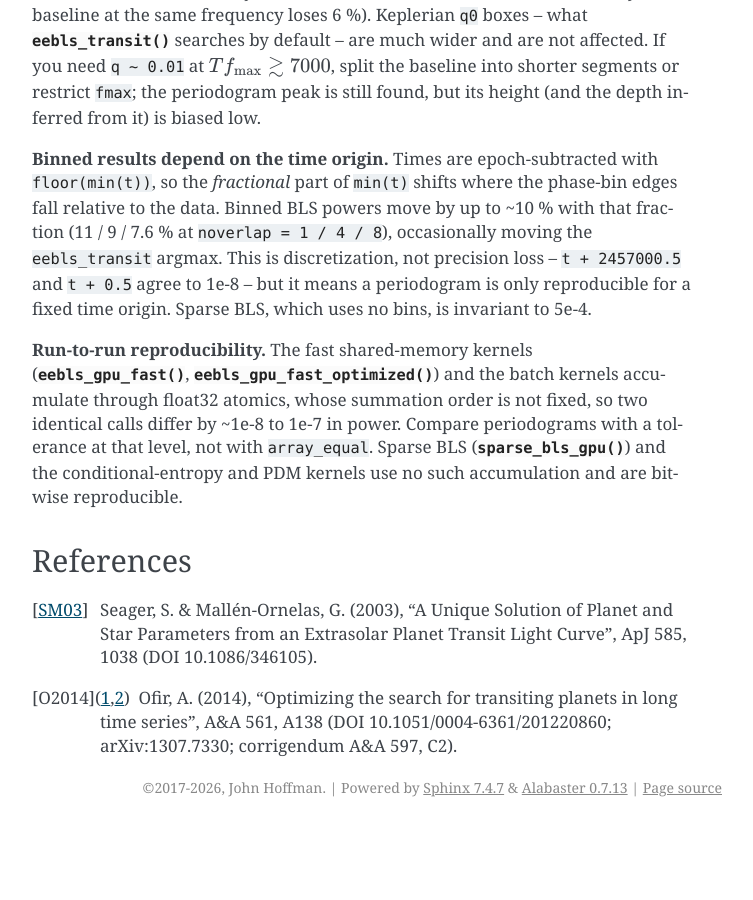
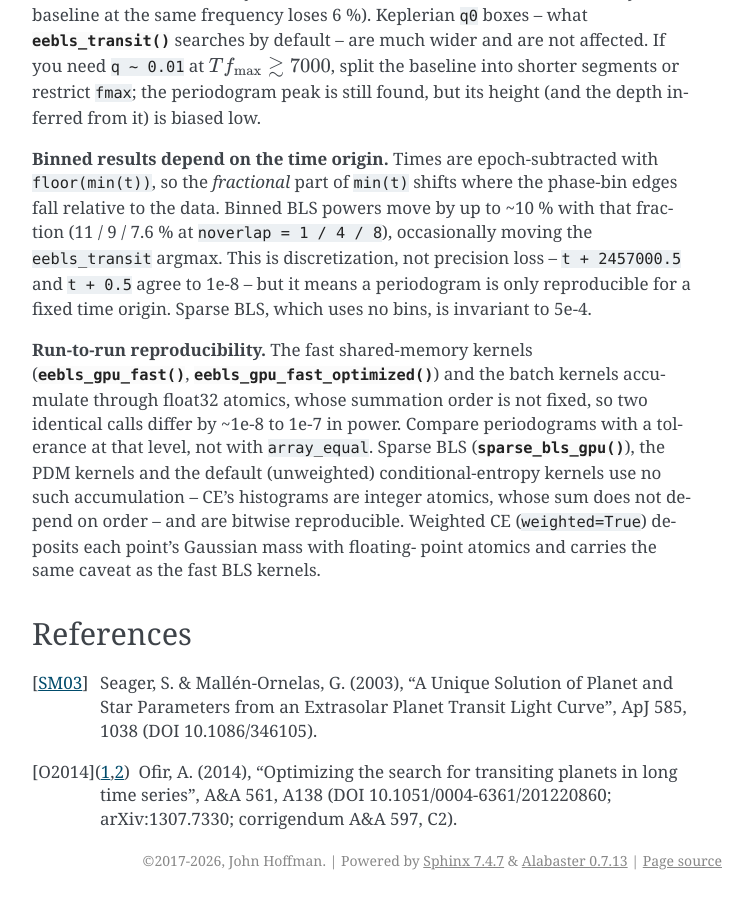
Before and after one commit to johnh2o2/cuvarbase, a Sphinx documentation site: the page built from docs/source/bls.rst, in a window 1280 px wide and 900 px high, scrolled down 9387 px. Shown: the whole window, without its empty margins (388-1141 px from the left). Built offline with Sphinx 7.4.7, drawn with Linux system fonts in a browser that asks for light colours; before the commit the page ends 10214 px from its top, so only the background shows below that; some of the changed text lies outside the part shown.

Commit message:
BLS docs/CHANGELOG: one set of grid-vectorization numbers, CE atomics caveat, disclosure gaps (review findings 19, 27, 40, 41; 38 wording)
- 41: transit_autofreq / keplerian_freq_grid docstrings, bls.rst and
  the CHANGELOG now carry the CHANGELOG's measured ratios (9.8-14.9x,
  5.2-13.6x, 0.2-10 s; shared A40 audit host) and one agreement bound
  (~1e-15 relative, one to two float64 ulps) instead of 12-30x / 10-30x
  / <= 4e-15 / 0.2-4 s.
- 40: bls.rst said the CE kernels use no atomic accumulation; weighted
  CE (weighted=True) deposits float atomics (ce.cu ATOMIC_ADD), only
  the unweighted kernels' integer atomics are order-independent.
- 19: the eebls_transit bullet says max_memory / nstreams are ignored
  with a UserWarning on the fast path.
- 27: the memory-budget / scratch-set bullet names eebls_gpu_custom too.
- 38: BLS-section bullet stating single_bls's actual input domain.

Co-Authored-By: Claude Fable 5.1 <noreply@anthropic.com>
Claude-Session: https://claude.ai/code/session_01NxdN3KdoNGAwUBvnx5wnUM

```diff
--- a/docs/source/bls.rst
+++ b/docs/source/bls.rst
@@ -432,9 +432,12 @@ is invariant to 5e-4.
 accumulate through float32 atomics, whose summation order is not fixed,
 so two identical calls differ by ~1e-8 to 1e-7 in power. Compare
 periodograms with a tolerance at that level, not with
-``array_equal``. Sparse BLS (:func:`~cuvarbase.bls.sparse_bls_gpu`) and
-the conditional-entropy and PDM kernels use no such accumulation and are
-bitwise reproducible.
+``array_equal``. Sparse BLS (:func:`~cuvarbase.bls.sparse_bls_gpu`), the
+PDM kernels and the default (unweighted) conditional-entropy kernels use
+no such accumulation -- CE's histograms are integer atomics, whose sum
+does not depend on order -- and are bitwise reproducible. Weighted CE
+(``weighted=True``) deposits each point's Gaussian mass with floating-
+point atomics and carries the same caveat as the fast BLS kernels.
 
 
 References
```
Also changed, not shown: other parts of docs/source/bls.rst (+1 -1 lines), CHANGELOG.rst (+4 -3 lines), 2 other files.
